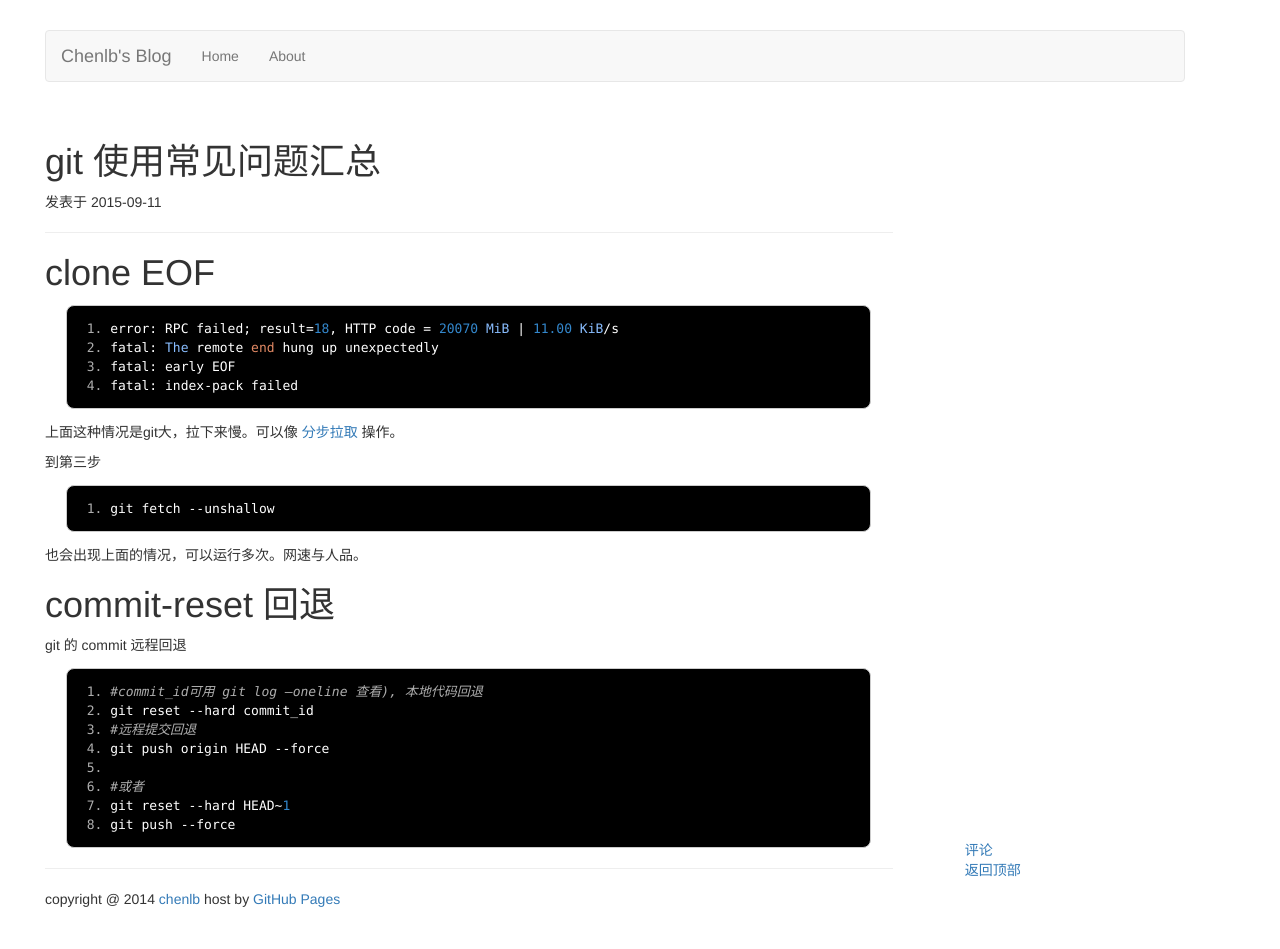
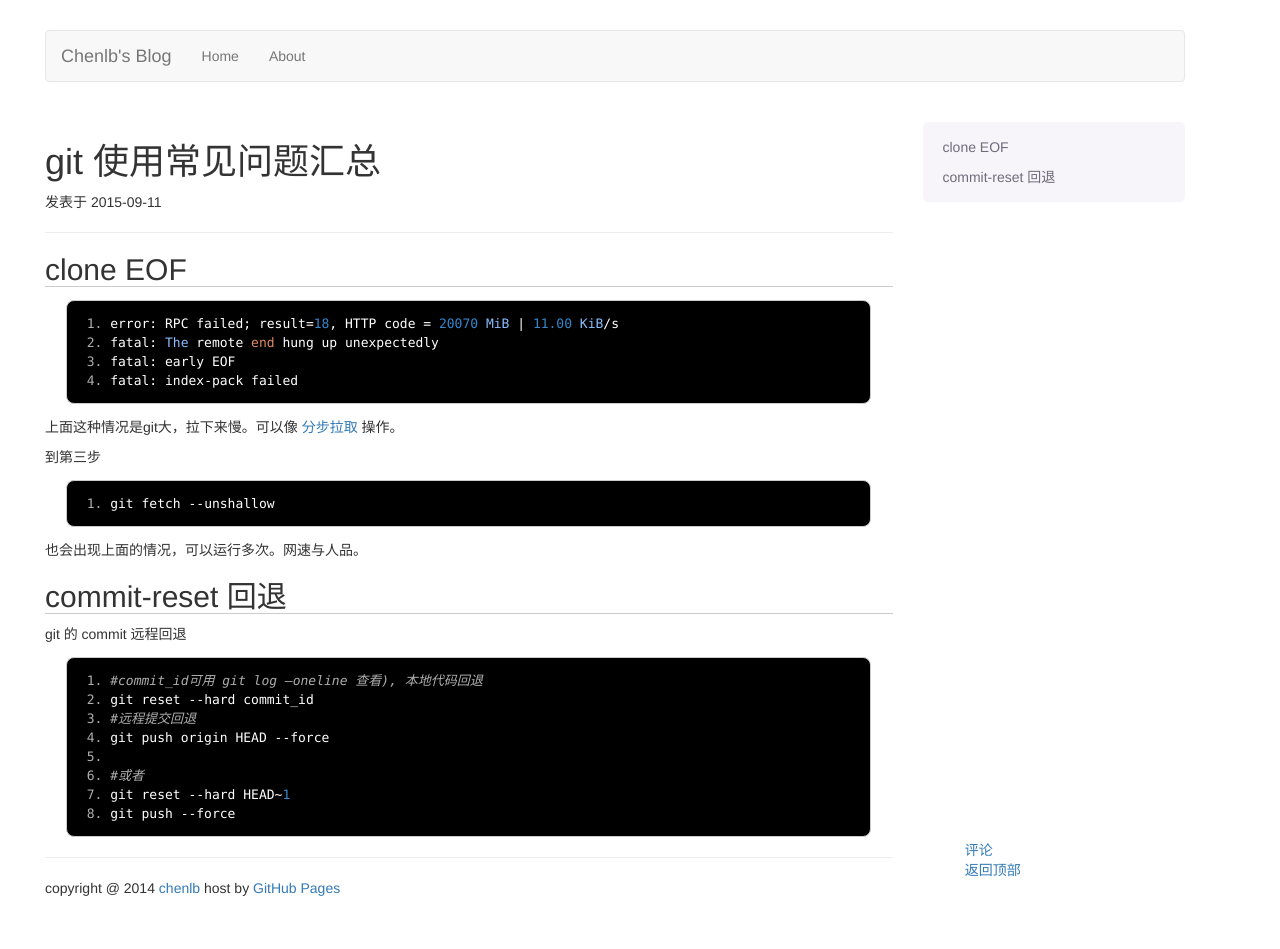
Before and after one commit to chenlb/chenlb.github.io, a Jekyll site: the page built from _posts/2015-09-11-git-use-faq.md, in a window 1280 px wide. Built offline with Jekyll 4.4.1, drawn with Linux system fonts in a browser that asks for light colours; nearby versions of some CDN libraries; comment, search, counter and statistics services are not loaded.

Commit message:
文章内容从 h2 开始

````diff
--- a/_posts/2015-09-11-git-use-faq.md
+++ b/_posts/2015-09-11-git-use-faq.md
@@ -4,7 +4,7 @@ title: git 使用常见问题汇总
 tags: [git,faq]
 ---
 
-# clone EOF
+## clone EOF
 
 ```
 error: RPC failed; result=18, HTTP code = 20070 MiB | 11.00 KiB/s
@@ -23,7 +23,7 @@ git fetch --unshallow
 
 也会出现上面的情况，可以运行多次。网速与人品。
 
-# commit-reset 回退
+## commit-reset 回退
 
 git 的 commit 远程回退
 
````
